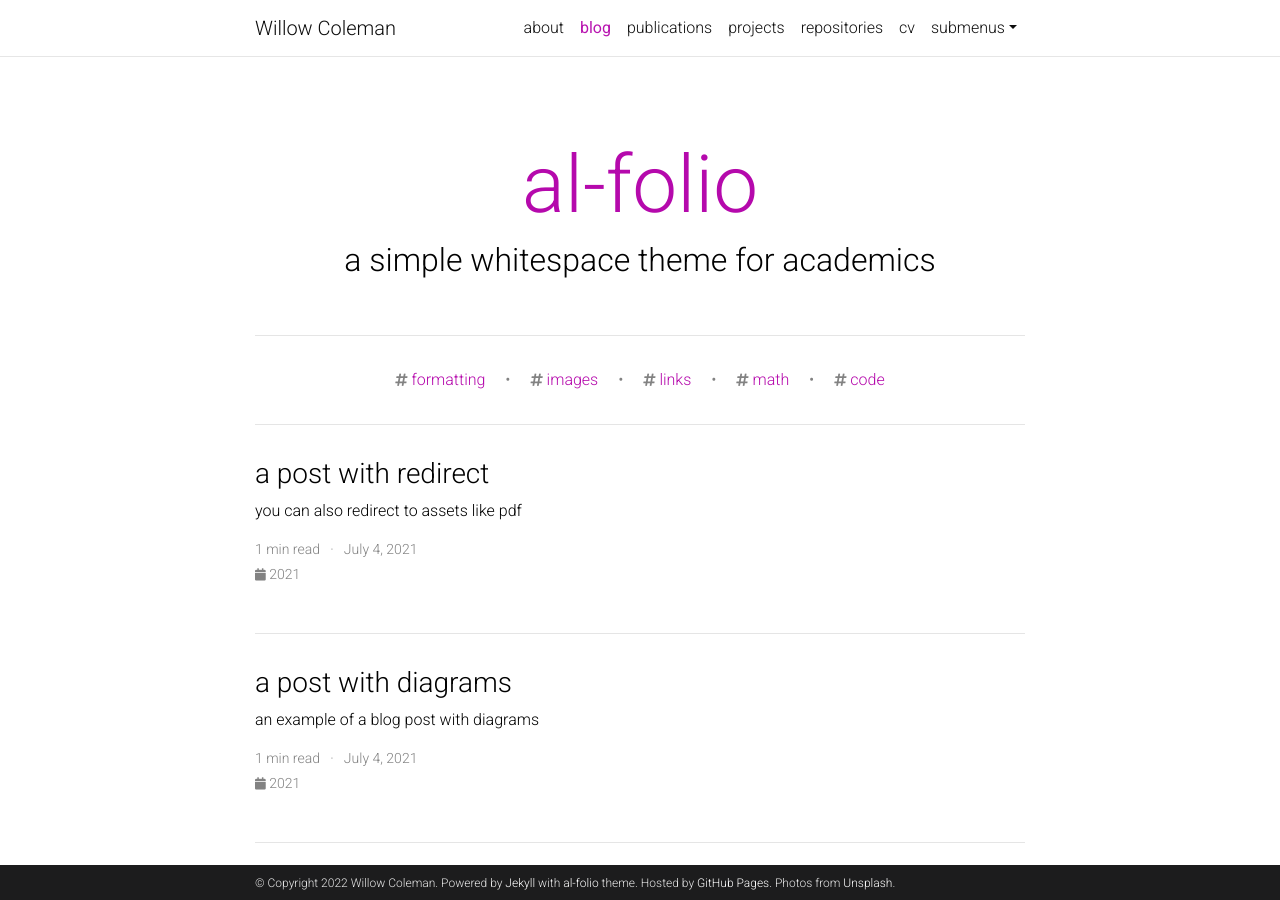
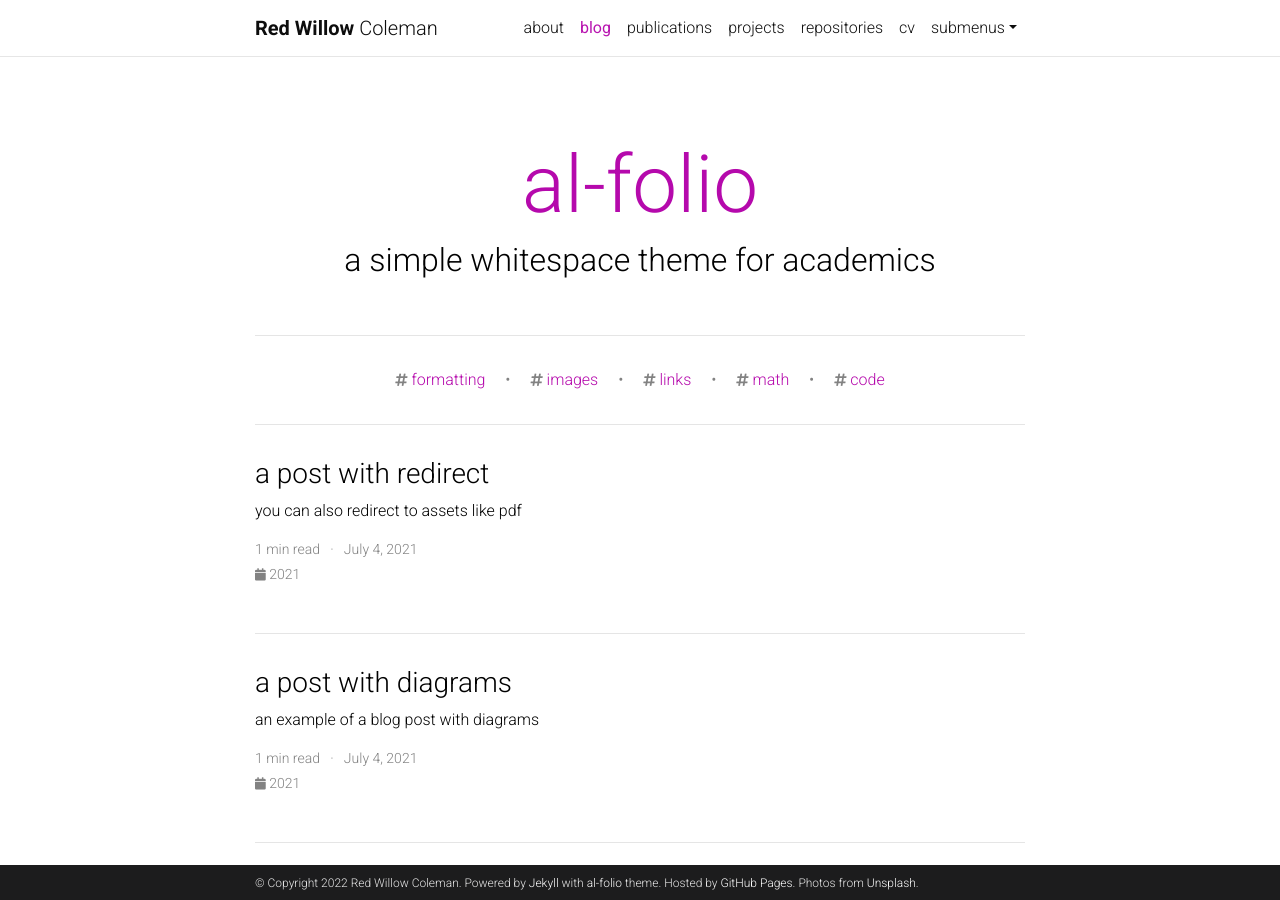
Before and after one commit to willowcoleman/willow-web, a Jekyll site: the page built from blog/index.html, in a window 1280 px wide and 900 px high. Built offline with Jekyll 4.4.1, drawn with Linux system fonts in a browser that asks for light colours; the list of posts is cut into pages by our own code; comment, search, counter and statistics services are not loaded; a style sheet for code colours, icons or effects is not loaded.

Commit message:
Update _config.yml

```diff
--- a/_config.yml
+++ b/_config.yml
@@ -2,8 +2,8 @@
 # Site settings
 # -----------------------------------------------------------------------------
 
-title: Willow Coleman # the website title (if blank, full name will be used instead)
-first_name: Willow
+title: blank # the website title (if blank, full name will be used instead)
+first_name: Red Willow
 middle_name:
 last_name: Coleman
 email: willowcoleman@pm.me
```
